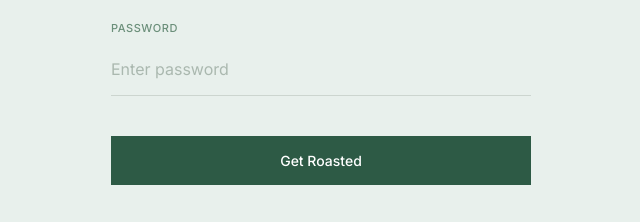
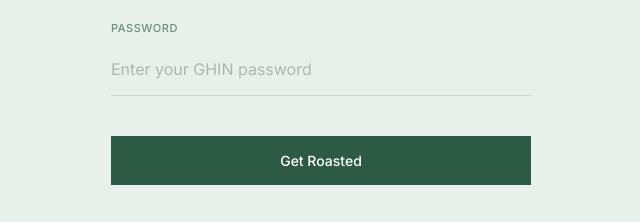
Before and after one commit to billyrestey/RoastMyGolfGame, a website: page public/index.html in a window 1280 px wide. Shown: the part 384-606 px from the top of the page, 319-959 px from the left. Drawn offline with Linux system fonts and the light colour scheme.

Commit message:
password

```diff
--- a/public/index.html
+++ b/public/index.html
@@ -232,7 +232,7 @@
 
             <div class="form-group">
                 <label>Password</label>
-                <input type="password" id="password" placeholder="Enter password">
+                <input type="password" id="password" placeholder="Enter your GHIN password">
             </div>
 
             <button onclick="roastMe()">Get Roasted</button>
```
